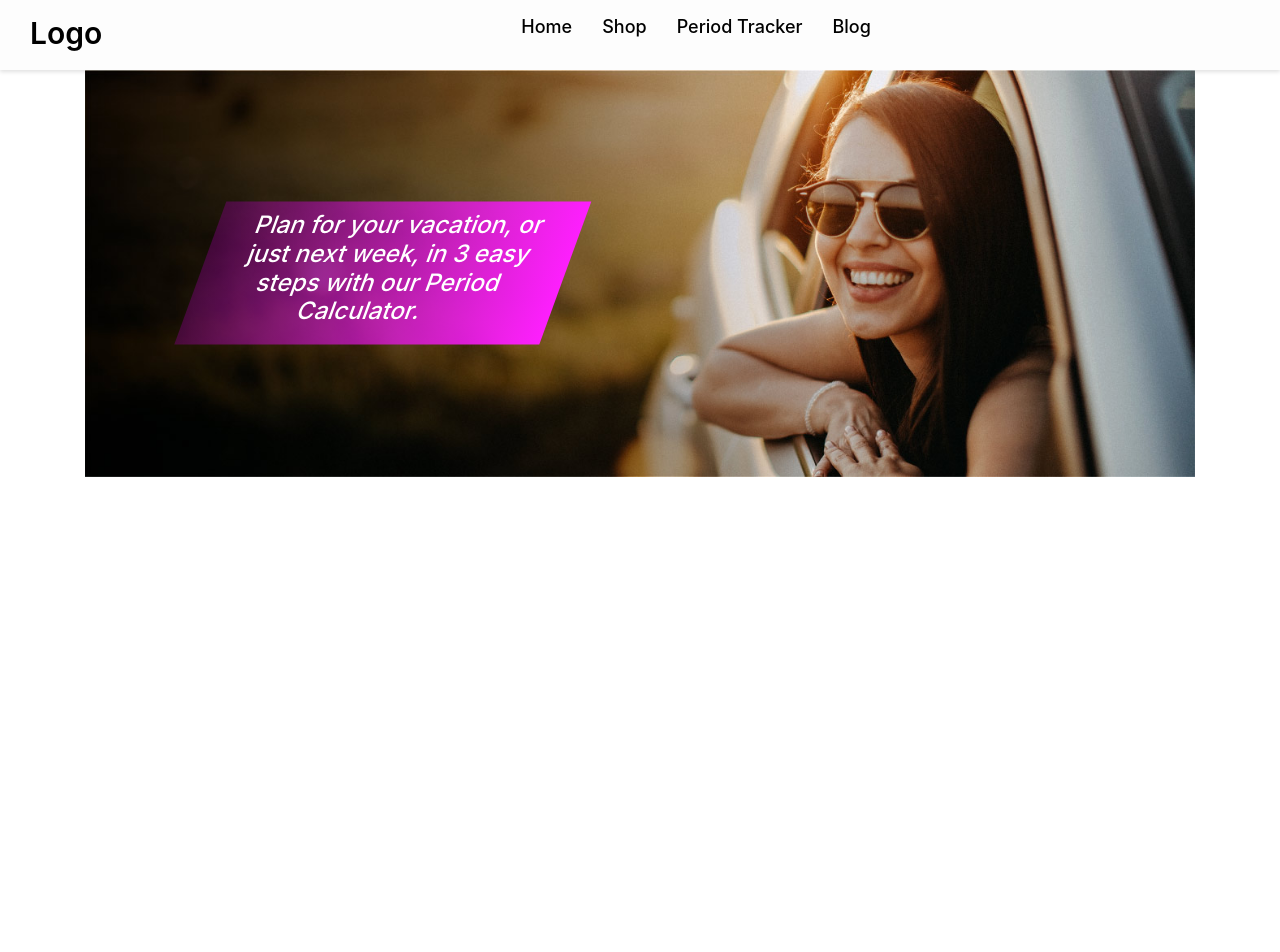
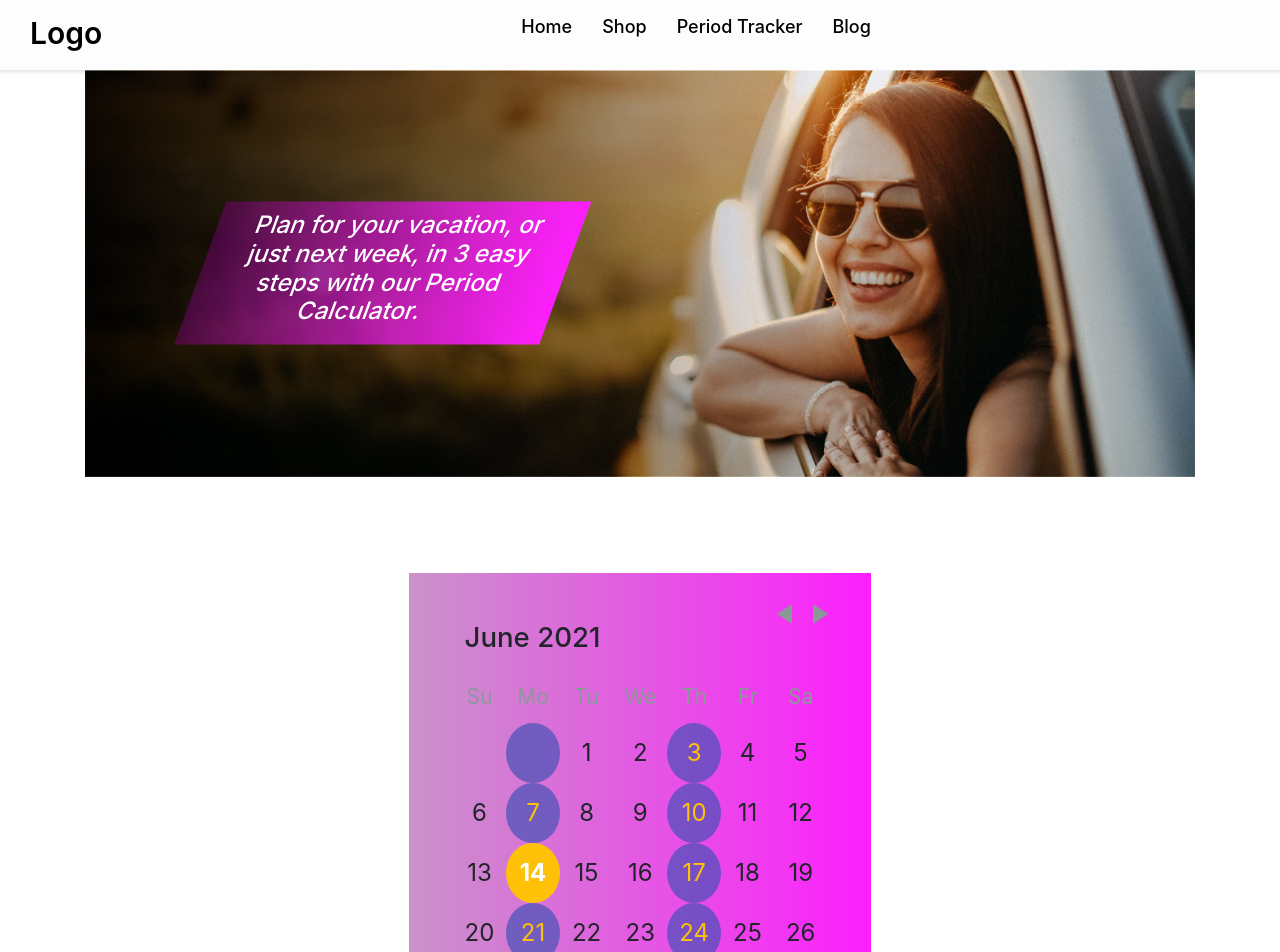
Before and after one commit to SMRsaimon/Office-project-medical-services-clintSite, a React (Create React App) app: page /periodTrackerResult in a window 1280 px wide. Shown: the top 952 px of the page. Before the commit the page ends 800 px from the top, so only its background shows below. Built offline with nearby package versions, Linux system fonts and the light colour scheme.

Commit message:
date setup

```diff
--- a/package.json
+++ b/package.json
@@ -18,6 +18,7 @@
     "react": "^17.0.2",
     "react-bootstrap": "^1.6.1",
     "react-datepicker": "^4.1.1",
+    "react-day-picker": "^7.4.10",
     "react-dom": "^17.0.2",
     "react-hook-form": "^7.8.4",
     "react-icons": "^4.2.0",
--- a/src/components/PeriodTracker/PeriodTrackingResult/PeriodTrackingResult.css
+++ b/src/components/PeriodTracker/PeriodTrackingResult/PeriodTrackingResult.css
@@ -0,0 +1,6 @@
+#DayPicker-custom-style .DayPicker-wrapper{
+
+ background: linear-gradient(to right, rgba(128, 0, 128, 0.425), rgb(253, 31, 253));
+ padding: 20px;
+ font-size: 24px;
+}
--- a/src/components/PeriodTracker/PeriodTrackingResult/PeriodTrackingResult.jsx
+++ b/src/components/PeriodTracker/PeriodTrackingResult/PeriodTrackingResult.jsx
@@ -1,18 +1,52 @@
-import React from 'react';
-import PeriodBanner from '../PeriodBanner/PeriodBanner';
-import "./PeriodTrackingResult.css"
+import React, { useState } from "react";
+import { useEffect } from "react";
+import PeriodBanner from "../PeriodBanner/PeriodBanner";
+import "./PeriodTrackingResult.css";
+import DayPicker from "react-day-picker";
+import "react-day-picker/lib/style.css";
 
 const PeriodTrackingResult = () => {
-    return (
-        <>
-        <div className="container">
+  const [periodData, setPeriodData] = useState({});
+  useEffect(() => {
+    const data = localStorage.getItem("data");
+    setPeriodData(JSON.parse(data));
+  }, []);
 
-            <PeriodBanner/>
+  const modifiers = {
+    thursdays: { daysOfWeek: [1,4] },
+    birthday: new Date(),
+  };
+  const modifiersStyles = {
+    birthday: {
+      color: "white",
+      backgroundColor: "#ffc107",
+    },
+
+    thursdays: {
+      color: "#ffc107",
+      backgroundColor: "#3f51b5ab",
+    },
+
+  };
+
+  return (
+    <>
+      <div className="container mb-5" id="DayPicker-custom-style"  >
+        <PeriodBanner />
+
+        <div className="row d-flex mt-5 pt-5">
+          <div className="col-md-12  d-flex  justify-content-center">
+            <DayPicker
+              modifiers={modifiers}
+              modifiersStyles={modifiersStyles}
+              numberOfMonths={1}
+              pagedNavigation
+            />
+          </div>
         </div>
-
-
-        </>
-    );
+      </div>
+    </>
+  );
 };
 
 export default PeriodTrackingResult;
--- a/src/components/PeriodTracker/UserPeriodData/UserPeriodData.jsx
+++ b/src/components/PeriodTracker/UserPeriodData/UserPeriodData.jsx
@@ -4,6 +4,8 @@ import "./UserPeriodData.css";
 import DataTitle from "./DataTitle";
 import PeriodInputValue from "./PeriodInputValue";
 import { Link, useHistory } from "react-router-dom";
+import DayPickerInput from 'react-day-picker/DayPickerInput';
+import 'react-day-picker/lib/style.css';
 
 export const UserPeriodData = () => {
   const [date, setDate] = useState(new Date().toLocaleDateString());
@@ -16,10 +18,10 @@ export const UserPeriodData = () => {
 
 
 //   Hendel Date change
-  const handelDateChange = (e) => {
-    setDate(e.target.value);
+  // const handelDateChange = (e) => {
+  //   setDate(e.target.value);
 
-  };
+  // };
 
 //   Hendel Duration Increment decrement
   const hendelDuraTionIncrement = () => {
@@ -77,7 +79,7 @@ const hendelDuraTionDecrement = () => {
         />
 
         <div className="input-group d-flex justify-content-center">
-          <input type="date" name="date" id="" onChange={handelDateChange} />
+        <DayPickerInput onDayChange={day =>setDate(day.toLocaleDateString())} />
         </div>
       </div>
       <div className="col-md-4">
```
Also changed, not shown: 2 other files (tests, documents, lock files or other folders).
